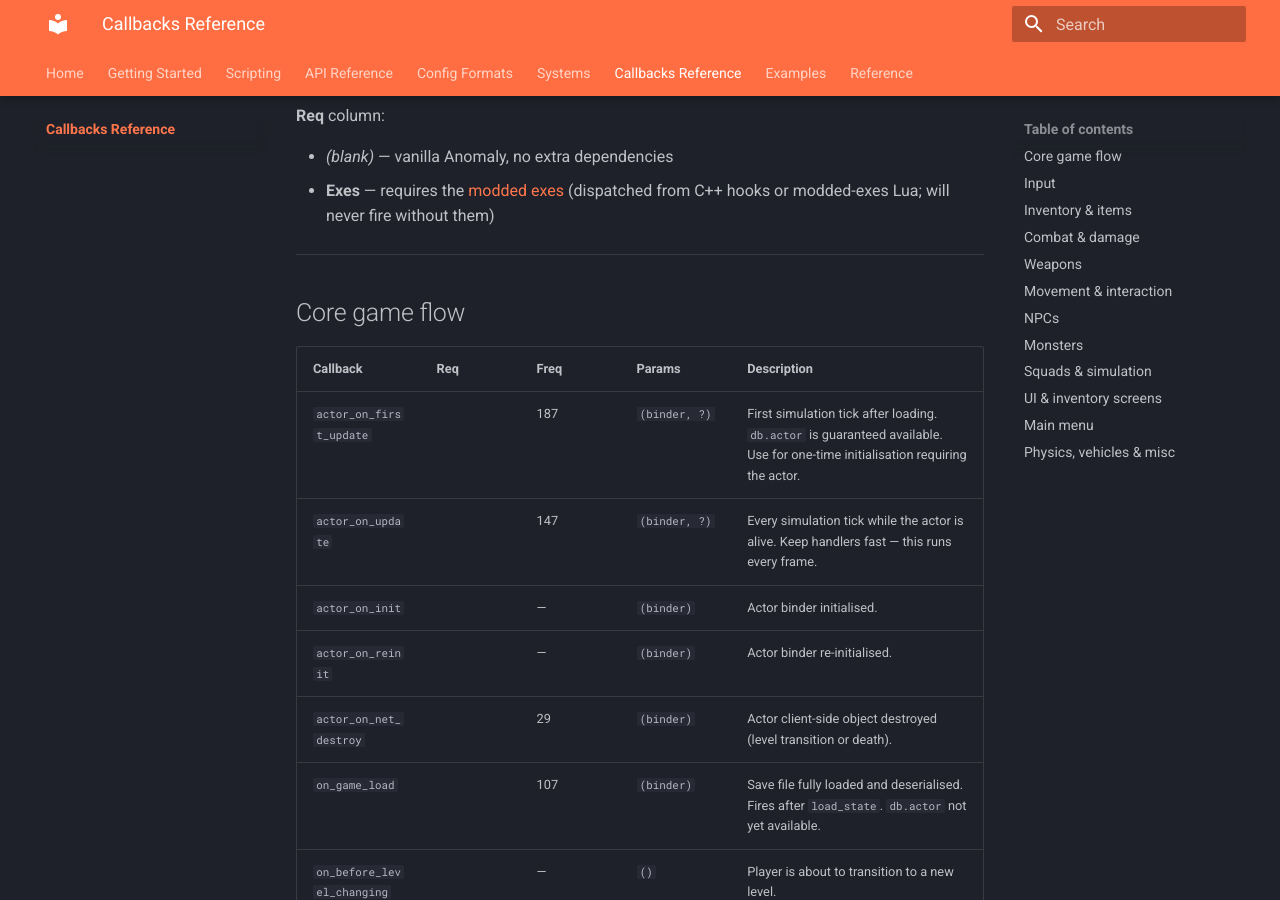
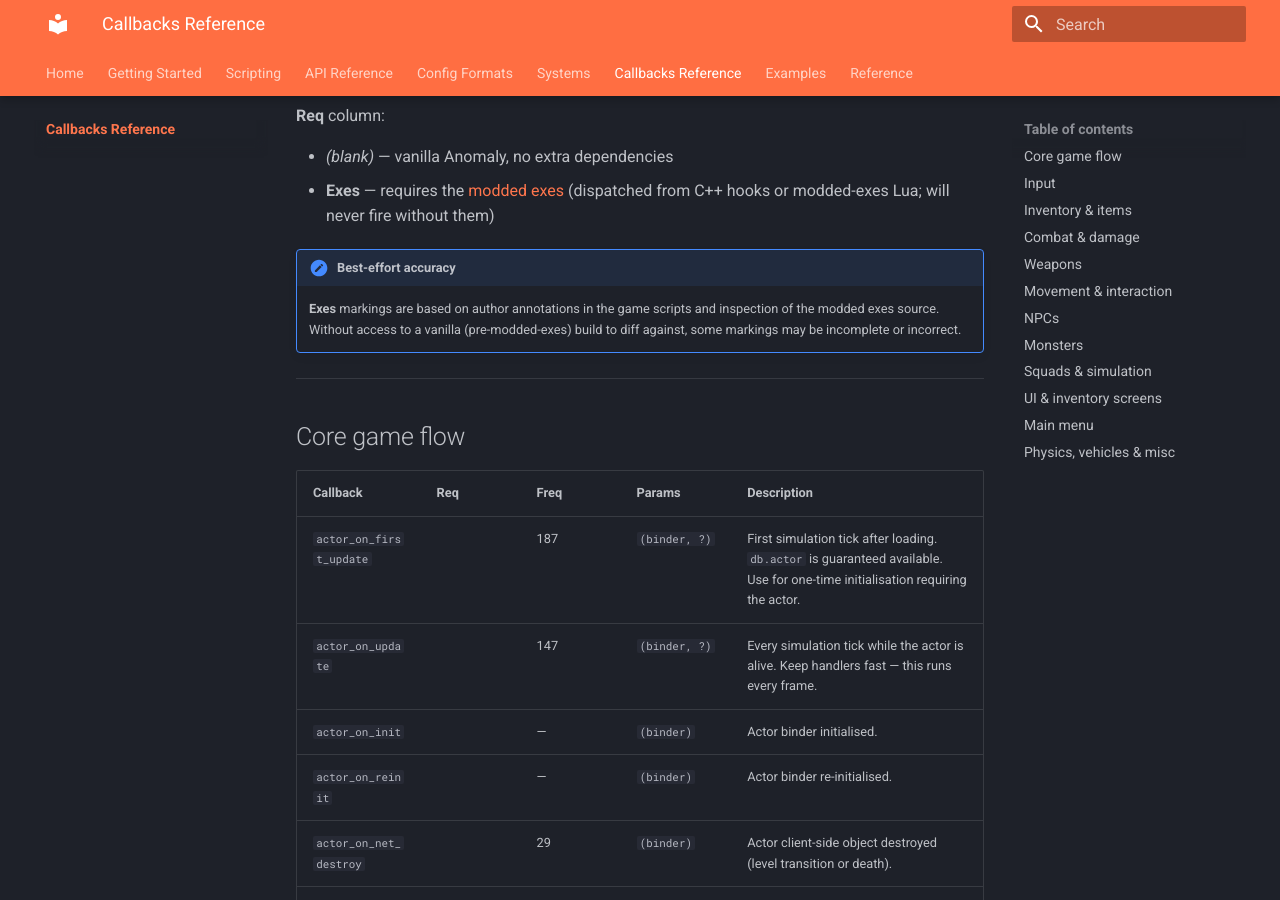
Before and after one commit to robE127/stalker-anomaly-modding-guide, an MkDocs documentation site: the page built from docs/callbacks-reference/index.md, in a window 1280 px wide and 900 px high, scrolled down 413 px. Built offline with MkDocs 1.6.1 and Material for MkDocs 9.7.7, drawn with Linux system fonts in a browser that asks for light colours.

Commit message:
Add best-effort disclaimer to Req column on API and callbacks reference
Co-Authored-By: Claude Sonnet 4.6 <noreply@anthropic.com>

```diff
--- a/docs/callbacks-reference/index.md
+++ b/docs/callbacks-reference/index.md
@@ -16,6 +16,9 @@ UnregisterScriptCallback("callback_name", your_function)
 
 - *(blank)* — vanilla Anomaly, no extra dependencies
 - **Exes** — requires the [modded exes](https://github.com/themrdemonized/xray-monolith) (dispatched from C++ hooks or modded-exes Lua; will never fire without them)
+
+!!! note "Best-effort accuracy"
+    **Exes** markings are based on author annotations in the game scripts and inspection of the modded exes source. Without access to a vanilla (pre-modded-exes) build to diff against, some markings may be incomplete or incorrect.
 
 ---
 
```
Also changed, not shown: docs/api-reference/index.md (+3 -0 lines).
